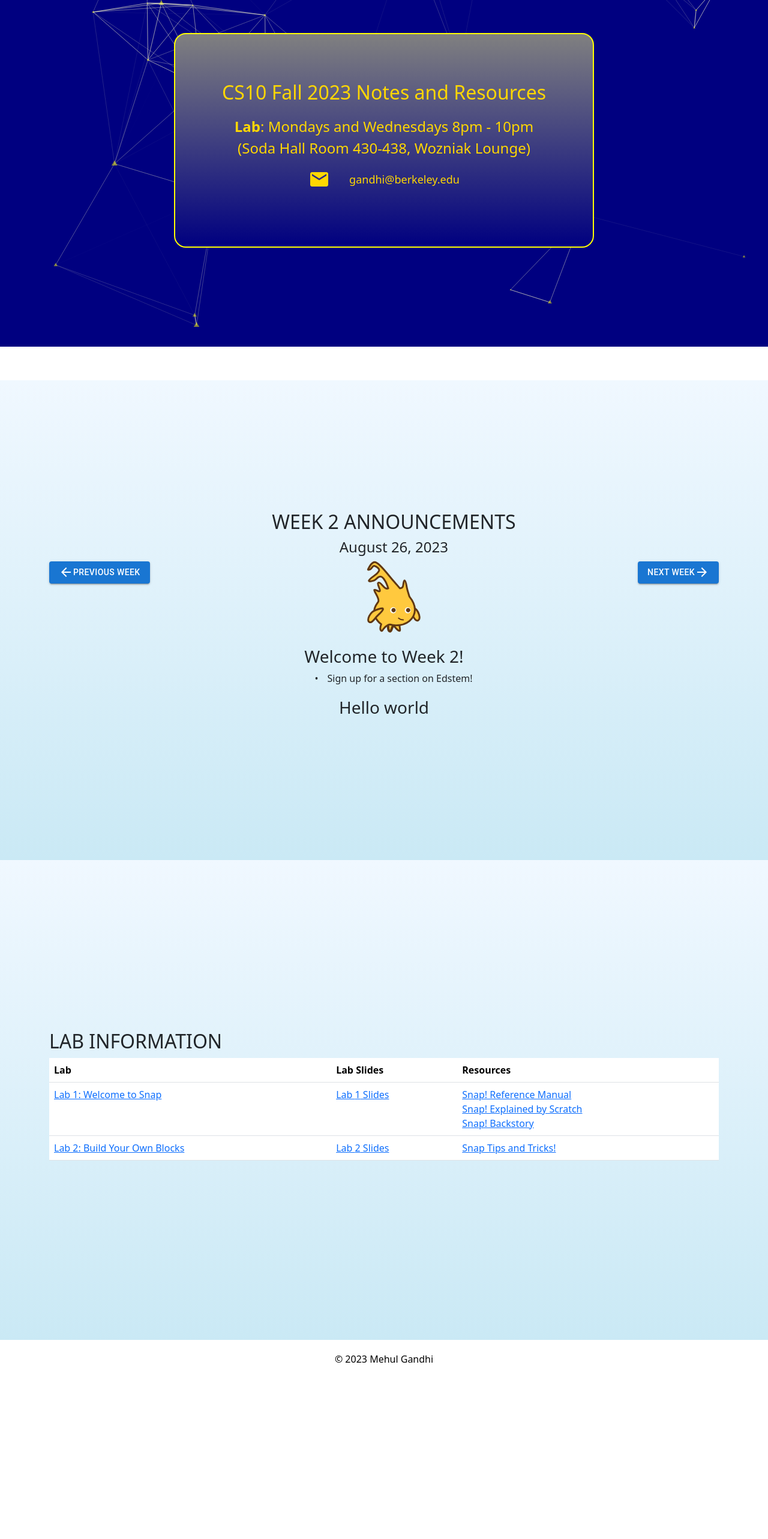
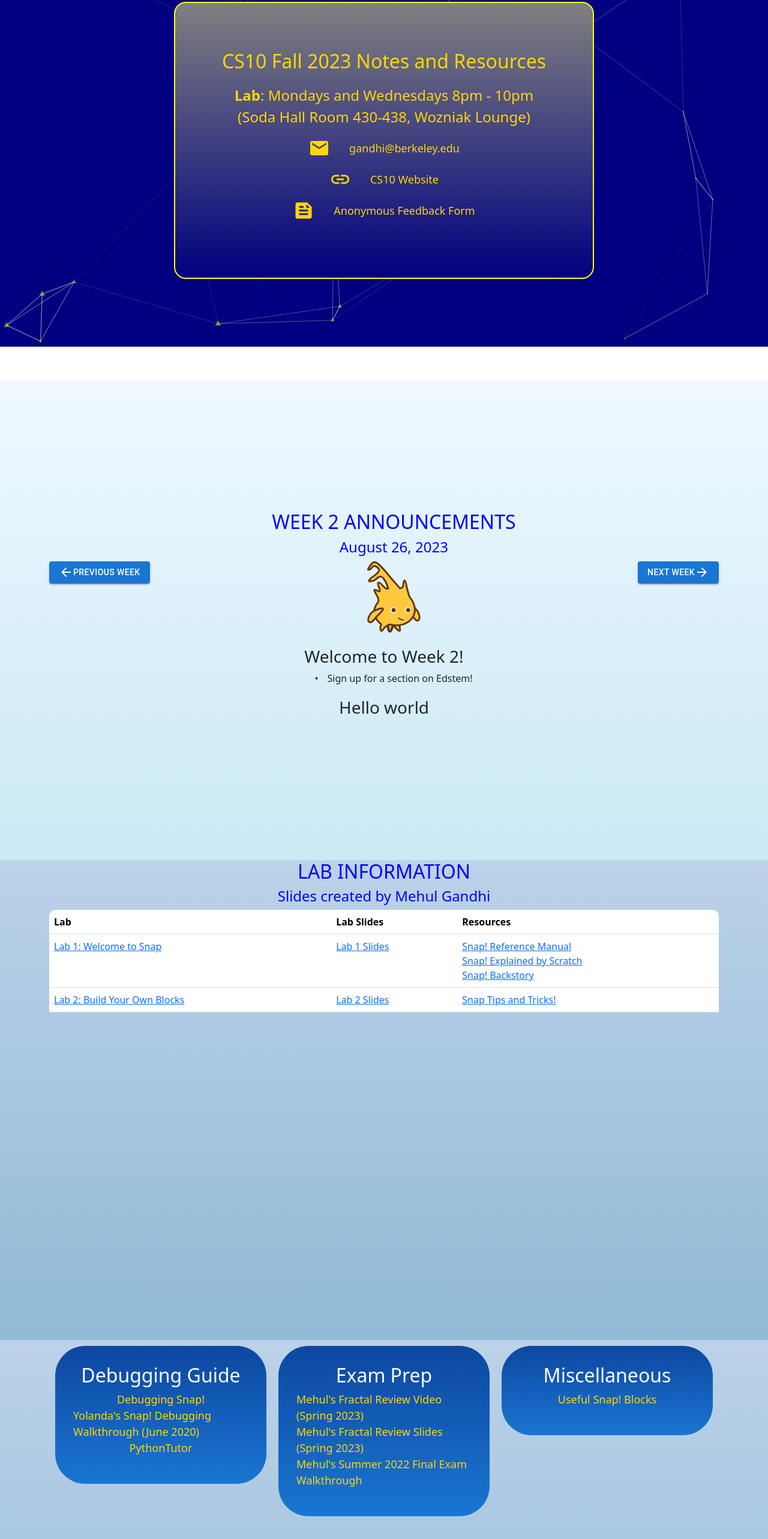
Before and after one commit to Mehul-Gandhi/portfolio, a React (Create React App) app: page /notes in a window 1280 px wide. Shown: the part 222-2788 px from the top of the page at 60% size. Before the commit the page ends 2520 px from the top, so only its background shows below. Built offline with nearby package versions, Linux system fonts and the light colour scheme.

Commit message:
Add notes

```diff
--- a/src/Notes.js
+++ b/src/Notes.js
@@ -1,11 +1,12 @@
 import React, { useState } from 'react';
-import { Email } from '@mui/icons-material';
+import { CenterFocusStrong, Email } from '@mui/icons-material';
 import Particles from 'react-tsparticles';
 import { loadFull } from 'tsparticles';
 import Button from '@mui/material/Button';
 import { ArrowBack, ArrowForward } from '@mui/icons-material';
-
-import "./App.css"
+import LinkIcon from '@mui/icons-material/Link';
+import FeedIcon from '@mui/icons-material/Feed';
+import "./App.css";
 
 function CS10Info() {
     return (
@@ -20,6 +21,16 @@ function CS10Info() {
                 gandhi@berkeley.edu
               </a>
             </div>
+            <div className="d-flex align-items-center mb-3 email-link" style={{ fontSize: '18px', justifyContent: 'center' }}>
+                <a href="https://cs10.org/" target="_blank" rel="noopener noreferrer" style={{ textDecoration: 'none', display: 'flex', alignItems: 'center', fontSize: '18px' }} className="email-link">
+                <LinkIcon sx={{ fontSize: 36, marginRight: 4 }} className="email-icon" />
+                    CS10 Website</a>
+            </div>
+            <div className="d-flex align-items-center mb-3 email-link" style={{ fontSize: '18px', justifyContent: 'center' }}>
+                <a href="https://forms.gle/pUYpbNhdcAF7aGZw9" target="_blank" rel="noopener noreferrer" style={{ textDecoration: 'none', display: 'flex', alignItems: 'center', fontSize: '18px' }} className="email-link">
+                <FeedIcon sx={{ fontSize: 36, marginRight: 4 }} className="email-icon" />
+                    Anonymous Feedback Form</a>
+            </div>
           </div>
         </div>
       </header>
@@ -31,8 +42,8 @@ function CS10Info() {
 
     const week = weeksData[currentWeek];
     return (
-      <div>
-        <h2 className="section-heading text-uppercase spaced">
+      <div style={{color: "blue"}}>
+        <h2 className="section-heading text-uppercase spaced" >
           Week {currentWeek + 1} Announcements
         </h2>
         <h4>{week.date}</h4>
@@ -123,9 +134,11 @@ const labInfo = [
 
 const LabTable = ({ labInfo }) => {
     return (
-      <div className="container">
-        <h2 className="section-heading text-uppercase spaced">Lab Information</h2>
-        <table className="table">
+      <div className="container" >
+        <h2 className="section-heading text-uppercase spaced" style={{ display: 'flex', justifyContent: 'center', alignItems: 'center', color: 'blue'}}>Lab Information</h2>
+        <h4  style={{ display: 'flex', justifyContent: 'center', alignItems: 'center', color: 'blue'}}>Slides created by Mehul Gandhi</h4>
+        <div style={{ borderRadius: '10px', overflow: 'hidden' }}>
+        <table className="table" >
           <thead>
             <tr>
               <th>Lab</th>
@@ -150,9 +163,134 @@ const LabTable = ({ labInfo }) => {
             ))}
           </tbody>
         </table>
+        </div>
       </div>
     );
   };
+
+  const ResourceBox = ({ title, items }) => {
+    const boxStyle = {
+      background: 'linear-gradient(to bottom, #0D47A1, #1976D2)',
+      borderRadius: '50px',
+      width: '100%',
+      padding: '30px',
+      marginBottom: '20px',
+      margin: '0 10px',
+      color: '#FFFFFF',
+    };
+
+    const listStyle = {
+      listStyleType: 'none',
+      padding: '0',
+      margin: '0',
+      display: 'flex',
+      flexDirection: 'column',
+      justifyContent: 'center',
+      alignItems: 'center',
+    };
+
+    return (
+      <div style={boxStyle}>
+        <h2 className="d-flex justify-content-center align-items-center">{title}</h2>
+        <ul style={listStyle} className="d-flex align-items-center mb-3 email-link">
+          {items.map((item, index) => (
+            <li key={index} >
+              <a href={item.content} target="_blank" rel="noopener noreferrer" className="email-link"
+              style={{ textDecoration: 'none', display: 'flex', alignItems: 'center', fontSize: '18px' }}
+              >
+              {item.name}
+              </a>
+            </li>
+          ))}
+        </ul>
+      </div>
+    );
+  };
+
+  const Resources = () => {
+    const items = [
+      {
+        title: 'Debugging Guide',
+        items: [
+            {name: "Debugging Snap!", content: "https://docs.google.com/document/d/16gaxemuImuABVoe8C_lrmEd3EKz53QtWHe2OwkHMcBE/edit?usp=sharing"},
+            {name: "Yolanda's Snap! Debugging Walkthrough (June 2020)", content: "https://www.youtube.com/watch?v=nAgsZ_fVcw0&t=6s"},
+          { name: 'PythonTutor', content: 'http://cs10.org/fa23' },
+        ],
+      },
+      {
+        title: 'Exam Prep',
+        items: [
+          { name: "Mehul's Fractal Review Video (Spring 2023)", content: 'https://youtu.be/ioOvJ9S268s' },
+          { name: "Mehul's Fractal Review Slides (Spring 2023)", content: "https://docs.google.com/presentation/d/10TgeE-YHSQOW5JmK9qf9BBfD83pj9zDcuZ8SnGyR7P4/edit?usp=sharing"},
+          { name: "Mehul's Summer 2022 Final Exam Walkthrough", content: 'https://youtu.be/rS2Av0stp5w?list=PLVjI1AKNyfVOnDpcdm4Mf53ARt2u85YuW' },
+          // Add more items as needed
+        ],
+      },
+      {
+        title: 'Miscellaneous',
+        items: [
+          { name: 'Useful Snap! Blocks', content: 'https://docs.google.com/document/d/16j-3p_mMLS6DB3lUr2_wSYOhUOP-WencXrFnzZRpHyo/edit' },
+          // Add more items as needed
+        ],
+      },
+    ];
+
+    return (
+      <div className="d-flex container justify-content-center align-items-start" style={{ margin: '10px' }}>
+        {items.map((item, index) => (
+          <ResourceBox key={index} title={item.title} items={item.items} />
+        ))}
+      </div>
+    );
+  };
+
+  const resourcesParticlesOptions = {
+    autoPlay: true,
+    fullScreen: {
+      enable: false,
+      zIndex: 0,
+    },
+    fpsLimit: 60,
+    interactivity: {
+      events: {
+        onClick: {
+          enable: true,
+          mode: 'push',
+        },
+      },
+      modes: {
+        push: {
+          quantity: 4,
+        },
+      },
+      detectsOn: 'window',
+    },
+    particles: {
+      color: {
+        value: ['#FF5733', '#FFC300', '#DAF7A6', '#C70039', '#900C3F'],
+      },
+      shape: {
+        type: 'circle',
+      },
+      size: {
+        animation: {
+          enable: false,
+          minimumValue: 0.1,
+          speed: 40,
+          sync: false,
+        },
+        random: true,
+        value: 5,
+      },
+      move: {
+        enable: true,
+        speed: 2,
+        outMode: 'out',
+      },
+    },
+  };
+
+
 
 export default function Notes() {
 
@@ -160,9 +298,15 @@ export default function Notes() {
     // Initialize the tsParticles instance (engine) here, adding custom shapes or presets
     await loadFull(engine);
   };
+
+  const particlesInit2 = async (engine) => {
+    // Initialize the tsParticles instance (engine) here, adding custom shapes or presets
+    await loadFull(engine);
+  };
   const particlesLoaded = async (container) => {
     // Particles are loaded, you can customize the container if needed
   };
+
 
   const shapeTypes = ["circle", "triangle", "polygon", "star"];
 
@@ -318,6 +462,10 @@ export default function Notes() {
   const particlesBackground = (
     <Particles options={options} init={particlesInit} style={{ position: 'absolute', top: 0, left: 0, width: '100%', height: '100%', zIndex: -1 }} />
   );
+    // @ts-ignore
+  const resourcesParticlesBackground = (
+    <Particles options={options} init={particlesInit} style={{ position: 'absolute', top: 0, left: 0, width: '100%', height: '100%', zIndex: -1 }} />
+    );
 
   return (
     <div>
@@ -334,10 +482,18 @@ export default function Notes() {
     <AnnouncementsContainer />
 
     </div>
-    <div style={{ height: '100vh', display: 'flex', flexDirection: 'column', justifyContent: 'center', alignItems: 'center', background: 'linear-gradient(to bottom, #F0F8FF, #CAE9F5 )' }}>
+    <div style={{ height: '100vh', display: 'flex', flexDirection: 'column', justifyContent: 'start', alignItems: 'center', background: 'linear-gradient(to bottom, #BCD2E8, #91BAD6 )' }}>
 
     <LabTable labInfo={labInfo} />
     </div>
+    <div style={{ height: '100vh', display: 'flex', flexDirection: 'column', justifyContent: 'start', alignItems: 'center', background: 'linear-gradient(to bottom, #BCD2E8, #91BAD6 )' }}>
+
+    <Resources />
+    <div>
+    {particlesBackground}
+
+        </div>
+</div>
     </div>
   );
 }
```
